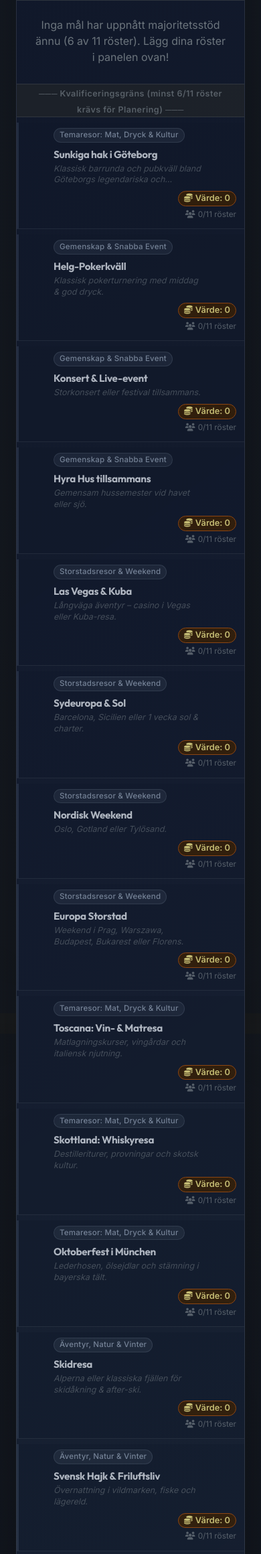
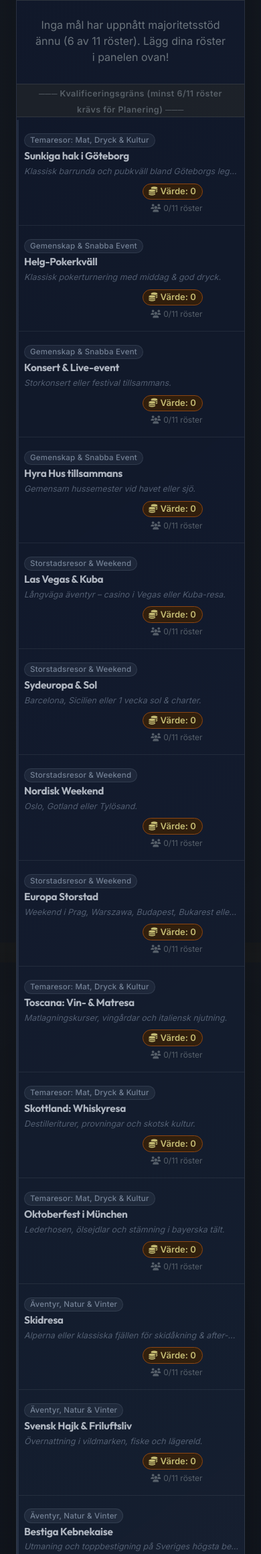
Before and after one commit to johansiedberg/Toarps_Herrklubb, a Django app: page /herrklubb/ in a window 390 px wide. Shown: the part 1831-4151 px from the top of the page at 67% size. Run offline with Django 5.2, Linux system fonts and the light colour scheme; a user stored in the database is signed in; data comes from the database, SQL or seed files in the repository; data that the repository does not hold is empty.

Commit message:
style(bucket): restore narrow responsive row layout and add spacing for chip/bucket vote counters

```diff
--- a/templates/herrklubb/bucket_item_row.html
+++ b/templates/herrklubb/bucket_item_row.html
@@ -1,127 +1,127 @@
 {% load static %}
-<div class="list-group-item position-relative text-white border-0 border-bottom border-secondary border-opacity-25 py-3.5 px-3 px-md-4 my-1 transition-all hover-row {% if is_planerad_tab %}planerad-row-pop{% else %}idebanken-row-subtle{% endif %}"
+<div class="list-group-item text-white border-0 border-bottom border-secondary border-opacity-25 py-2.5 px-2 px-md-3 transition-all hover-row {% if is_planerad_tab %}planerad-row-pop{% else %}idebanken-row-subtle{% endif %}"
      style="{% if is_planerad_tab %}border-left: 4px solid #EAB308 !important; background: linear-gradient(135deg, rgba(30, 41, 59, 0.95), rgba(15, 23, 42, 0.98)) !important;{% else %}border-left: 3px solid rgba(100, 116, 139, 0.3) !important; background: rgba(15, 23, 42, 0.35) !important; opacity: 0.75;{% endif %}">
 
-    <!-- Action buttons in top right corner: Change [GAP 7px] Mark as Complete -->
-    {% if user.is_staff or item.created_by == user %}
-        <div class="position-absolute top-0 end-0 mt-2 me-2.5 z-3 d-flex align-items-center" style="gap: 7px;">
-            <!-- Change / Edit icon button in faded orange -->
-            <button type="button"
-                    class="btn btn-outline-warning btn-sm p-0 rounded-circle d-flex align-items-center justify-content-center opacity-75 hover-opacity-100 transition-all"
-                    title="Ändra förslag"
-                    data-bs-toggle="modal"
-                    data-bs-target="#editItemModal{{ item.id }}"
-                    style="width: 20px; height: 20px; font-size: 0.6rem; border-width: 1px; color: #F97316; border-color: rgba(249, 115, 22, 0.5); background: rgba(249, 115, 22, 0.12);">
-                <i class="fa-solid fa-pen"></i>
-            </button>
+    <div class="row align-items-center g-2">
 
-            <!-- Mark as completed checkmark button -->
-            <form action="{% url 'herrklubb_complete_item' item.id %}" method="post" class="d-inline m-0" onsubmit="return confirm('Vill du markera {{ item.title }} som genomförd? Detta frigör alla placerade röster.');">
-                {% csrf_token %}
-                <button type="submit"
-                        class="btn btn-outline-success btn-sm p-0 rounded-circle d-flex align-items-center justify-content-center opacity-75 hover-opacity-100 transition-all"
-                        title="Markera som genomförd"
-                        style="width: 20px; height: 20px; font-size: 0.6rem; border-width: 1px; background: rgba(34, 197, 94, 0.1);">
-                    <i class="fa-solid fa-check"></i>
-                </button>
-            </form>
-        </div>
-    {% endif %}
-
-    <div class="row align-items-start g-2">
-
-        <!-- Col 1: Fixed-Width Far Left Slot (36px) so Category, Name & Description align identically across all cards -->
-        <div class="col-auto text-center d-flex align-items-start justify-content-center pt-0.5 ps-0 pe-1" style="width: 36px; min-width: 36px; max-width: 36px; flex-shrink: 0;">
-            {% if item.dream_users %}
-                <span style="font-size: 1.9rem; line-height: 1; display: inline-flex; align-items: center; justify-content: center; cursor: pointer;"
-                      class="bucket-dream-trigger transition-all hover-scale"
-                      data-bs-toggle="modal"
-                      data-bs-target="#dreamUsersModal"
-                      data-item-title="{{ item.title }}"
-                      data-users="{% for d_user in item.dream_users %}{% if d_user.get_full_name %}{{ d_user.get_full_name }}{% elif d_user.first_name %}{{ d_user.first_name }} {{ d_user.last_name }}{% else %}{{ d_user.email }}{% endif %}{% if not forloop.last %}, {% endif %}{% endfor %}"
-                      title="Klicka för att se vem som har val/hink på denna aktivitet">
-                    🪣
-                </span>
-            {% elif is_planerad_tab and rank %}
+        <!-- Col 1: Rank / Position Slot -->
+        <div class="col-auto text-center d-flex align-items-center justify-content-center" style="width: 42px;">
+            {% if is_planerad_tab and rank %}
                 {% if rank == 1 %}
-                    <span style="font-size: 1.35rem; line-height: 1;" title="1:a Placering">🥇</span>
+                    <span style="font-size: 1.6rem; line-height: 1;" title="1:a Placering">🥇</span>
                 {% elif rank == 2 %}
-                    <span style="font-size: 1.35rem; line-height: 1;" title="2:a Placering">🥈</span>
+                    <span style="font-size: 1.6rem; line-height: 1;" title="2:a Placering">🥈</span>
                 {% elif rank == 3 %}
-                    <span style="font-size: 1.35rem; line-height: 1;" title="3:e Placering">🥉</span>
+                    <span style="font-size: 1.6rem; line-height: 1;" title="3:e Placering">🥉</span>
                 {% else %}
-                    <span class="fw-extrabold text-warning" style="font-size: 0.95rem;" title="#{{ rank }} Placering">#{{ rank }}</span>
+                    <span class="fw-extrabold text-warning" style="font-size: 1.1rem;" title="#{{ rank }} Placering">#{{ rank }}</span>
                 {% endif %}
+            {% else %}
+                <div style="width: 38px;"></div>
             {% endif %}
         </div>
 
-        <!-- Col 2: Category, Name & Description (Separate left-aligned rows on narrow screens, side-by-side on desktop) -->
-        <div class="col col-md-5 col-lg-5 pe-5 pe-md-2 text-start">
-            <div class="d-flex flex-column flex-md-row align-items-start align-items-md-center gap-1 gap-md-2 mb-1">
-                <span class="badge badge-category rounded-pill px-2 py-0.5 flex-shrink-0 mb-1 mb-md-0">
+        <!-- Col 2: Activity Category, Title & Description (Unified layout on narrow & desktop) -->
+        <div class="col-lg-5 col-md-5 col-12">
+            <div class="mb-1">
+                <span class="badge rounded-pill badge-category px-2 py-0.5">
                     {{ item.category.name }}
                 </span>
-                <div class="d-flex align-items-center gap-2 flex-wrap">
-                    <h4 class="fw-bold mb-0 text-break text-start" style="font-size: 0.95rem; color: {% if is_planerad_tab %}#F8FAFC{% else %}#E2E8F0{% endif %}; line-height: 1.25;">
-                        {{ item.title }}
-                    </h4>
-                    {% if item.linked_events.all %}
-                        <span class="badge rounded-pill px-2.5 py-1 flex-shrink-0 shadow-sm" style="font-size: 0.72rem; background-color: #052E16; border: 1px solid #15803D; color: #DCFCE7; font-weight: 600;" title="Ingår i nästa inplanerade event!">
-                            <i class="fa-solid fa-calendar-check me-1" style="color: #DCFCE7;"></i>Planerad
-                        </span>
-                    {% endif %}
-                </div>
+            </div>
+            <div class="d-flex align-items-center gap-2 flex-wrap mb-1">
+                <h4 class="fw-bold mb-0" style="font-size: 0.96rem; color: {% if is_planerad_tab %}#F8FAFC{% else %}#E2E8F0{% endif %};">{{ item.title }}</h4>
+                {% if item.linked_events.all %}
+                    <span class="badge rounded-pill px-2 py-0.5 flex-shrink-0 shadow-sm" style="font-size: 0.7rem; background-color: #052E16; border: 1px solid #15803D; color: #DCFCE7; font-weight: 600;" title="Ingår i nästa inplanerade event!">
+                        <i class="fa-solid fa-calendar-check me-1" style="color: #DCFCE7;"></i>Planerad
+                    </span>
+                {% endif %}
             </div>
             {% if item.description %}
-                <p class="small mb-0 text-secondary text-start" style="font-size: 0.78rem; color: #94A3B8; opacity: 0.75; font-style: italic; display: -webkit-box; -webkit-line-clamp: 2; -webkit-box-orient: vertical; overflow: hidden; text-overflow: ellipsis; line-height: 1.35;">
-                    {{ item.description }}
-                </p>
+                <p class="small mb-0 text-truncate" style="font-size: 0.78rem; color: #94A3B8; opacity: 0.65; font-style: italic; max-width: 540px;">{{ item.description }}</p>
             {% endif %}
         </div>
 
-        <!-- Mobile & Desktop Row: Chips (vertically centered) -->
-        <div class="col-7 col-md-3 text-center text-md-end ms-auto ms-md-0 p-0 d-flex align-items-center justify-content-center justify-content-md-end">
-            <div class="d-flex align-items-center justify-content-center justify-content-md-end gap-2 gap-md-3" style="min-height: 48px;">
+        <!-- Col 3: Chip Icons (41px, Gap 3, Counter with gap below) -->
+        <div class="col-md-3 col-6 text-end">
+            <div class="d-flex align-items-start justify-content-end gap-3">
                 <!-- Svart Marker (100) -->
                 {% if item.count_svart > 0 %}
-                    <div class="d-flex flex-column align-items-center justify-content-center m-0 p-0" title="Svarta marker (100)">
-                        <img src="{% static 'herrklubb/img/chip_black.svg' %}" width="38" height="38" alt="Svart 100" class="d-block m-0 p-0">
-                        <strong class="text-white mt-1" style="font-size: 0.8rem; line-height: 1;">{{ item.count_svart }}</strong>
+                    <div class="d-flex flex-column align-items-center justify-content-center" title="Svarta marker (100)">
+                        <img src="{% static 'herrklubb/img/chip_black.svg' %}" width="41" height="41" alt="Svart 100">
+                        <strong class="text-white mt-2" style="font-size: 0.82rem; line-height: 1;">{{ item.count_svart }}</strong>
                     </div>
                 {% endif %}
 
                 <!-- Grön Marker (50) -->
                 {% if item.count_gron > 0 %}
-                    <div class="d-flex flex-column align-items-center justify-content-center m-0 p-0" title="Gröna marker (50)">
-                        <img src="{% static 'herrklubb/img/chip_green.svg' %}" width="38" height="38" alt="Grön 50" class="d-block m-0 p-0">
-                        <strong class="text-white mt-1" style="font-size: 0.8rem; line-height: 1;">{{ item.count_gron }}</strong>
+                    <div class="d-flex flex-column align-items-center justify-content-center" title="Gröna marker (50)">
+                        <img src="{% static 'herrklubb/img/chip_green.svg' %}" width="41" height="41" alt="Grön 50">
+                        <strong class="text-white mt-2" style="font-size: 0.82rem; line-height: 1;">{{ item.count_gron }}</strong>
                     </div>
                 {% endif %}
 
                 <!-- Röd Marker (25) -->
                 {% if item.count_rod > 0 %}
-                    <div class="d-flex flex-column align-items-center justify-content-center m-0 p-0" title="Röda marker (25)">
-                        <img src="{% static 'herrklubb/img/chip_red.svg' %}" width="38" height="38" alt="Röd 25" class="d-block m-0 p-0">
-                        <strong class="text-white mt-1" style="font-size: 0.8rem; line-height: 1;">{{ item.count_rod }}</strong>
+                    <div class="d-flex flex-column align-items-center justify-content-center" title="Röda marker (25)">
+                        <img src="{% static 'herrklubb/img/chip_red.svg' %}" width="41" height="41" alt="Röd 25">
+                        <strong class="text-white mt-2" style="font-size: 0.82rem; line-height: 1;">{{ item.count_rod }}</strong>
                     </div>
-                {% endif %}
-
-                {% if item.count_svart == 0 and item.count_gron == 0 and item.count_rod == 0 %}
-                    <div style="height: 48px; min-height: 48px;"></div>
                 {% endif %}
             </div>
         </div>
 
-        <!-- Col 4: Total Value & Vote Count (vertically centered to match chips block) -->
-        <div class="col-5 col-md-3 col-lg-3 text-end pe-md-4 pe-lg-5 d-flex align-items-center justify-content-end p-0" style="min-width: 95px;">
-            <div class="d-flex flex-column align-items-end justify-content-center m-0 p-0">
-                <span class="badge badge-tonal-gold px-2 py-1 rounded-pill mb-1" style="font-size: 0.8rem; line-height: 1;">
+        <!-- Col 4: Total Value & Vote Count -->
+        <div class="col-md-2 col-4 text-end" style="min-width: 110px;">
+            <div class="d-flex flex-column align-items-end justify-content-start">
+                <span class="badge badge-tonal-gold px-2.5 py-1.5 rounded-pill mb-1" style="font-size: 0.82rem;">
                     <i class="fa-solid fa-coins me-1"></i>Värde: {{ item.total_points }}
                 </span>
-                <span class="small {% if item.vote_count >= 6 %}text-warning fw-bold{% else %}text-secondary{% endif %}" style="font-size: 0.74rem;">
+                <span class="small {% if item.vote_count >= 6 %}text-warning fw-bold{% else %}text-secondary{% endif %}" style="font-size: 0.75rem;">
                     <i class="fa-solid fa-users me-1"></i>{{ item.vote_count }}/11 röster
                 </span>
             </div>
+        </div>
+
+        <!-- Col 5: Bucket Symbol (Floating Modal Trigger for mobile & desktop) & Admin Action -->
+        <div class="col-auto text-center d-flex align-items-start justify-content-center gap-2 ps-2 pe-1" style="min-width: 60px;">
+            {% if item.dream_users %}
+                <div class="d-flex flex-column align-items-center justify-content-center" title="Högsta dröm (Bucket)">
+                    <span style="font-size: 2.0rem; line-height: 1; display: inline-flex; align-items: center; justify-content: center; cursor: pointer;"
+                          class="bucket-dream-trigger transition-all hover-scale"
+                          data-bs-toggle="modal"
+                          data-bs-target="#dreamUsersModal"
+                          data-item-title="{{ item.title }}"
+                          data-users="{% for d_user in item.dream_users %}{% if d_user.get_full_name %}{{ d_user.get_full_name }}{% elif d_user.first_name %}{{ d_user.first_name }} {{ d_user.last_name }}{% else %}{{ d_user.email }}{% endif %}{% if not forloop.last %}, {% endif %}{% endfor %}"
+                          title="Klicka för att se vem som har val/hink på denna aktivitet">
+                        🪣
+                    </span>
+                    <strong class="text-white mt-2" style="font-size: 0.82rem; line-height: 1;">{{ item.dream_users|length }}</strong>
+                </div>
+            {% else %}
+                <div style="width: 38px;"></div>
+            {% endif %}
+
+            {% if user.is_staff or item.created_by == user %}
+                <div class="d-flex flex-column align-items-center gap-1.5">
+                    <!-- Edit button -->
+                    <button type="button"
+                            class="btn btn-outline-warning btn-sm rounded-circle p-1.5"
+                            title="Ändra förslag"
+                            data-bs-toggle="modal"
+                            data-bs-target="#editItemModal{{ item.id }}"
+                            style="width: 28px; height: 28px; display: inline-flex; align-items: center; justify-content: center;">
+                        <i class="fa-solid fa-pen" style="font-size: 0.75rem;"></i>
+                    </button>
+
+                    <!-- Complete button -->
+                    <form action="{% url 'herrklubb_complete_item' item.id %}" method="post" class="d-inline m-0" onsubmit="return confirm('Vill du markera {{ item.title }} som genomförd? Detta frigör alla placerade röster.');">
+                        {% csrf_token %}
+                        <button type="submit" class="btn btn-outline-success btn-sm rounded-circle p-1.5" title="Bocka av som genomförd" style="width: 28px; height: 28px; display: inline-flex; align-items: center; justify-content: center;">
+                            <i class="fa-solid fa-check" style="font-size: 0.75rem;"></i>
+                        </button>
+                    </form>
+                </div>
+            {% endif %}
         </div>
 
     </div>
```
